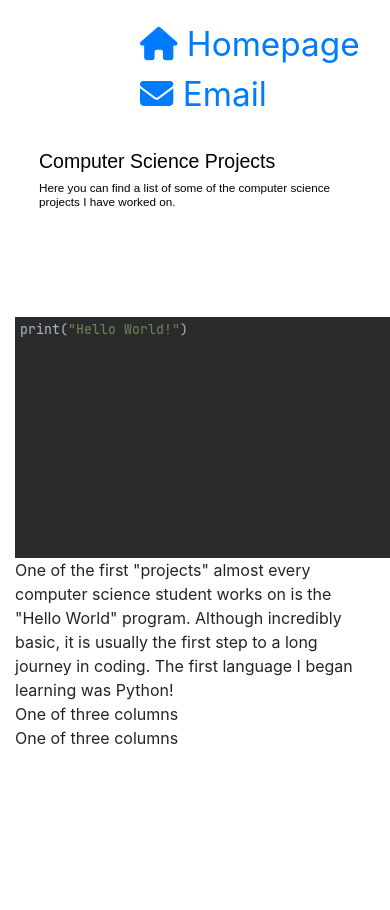
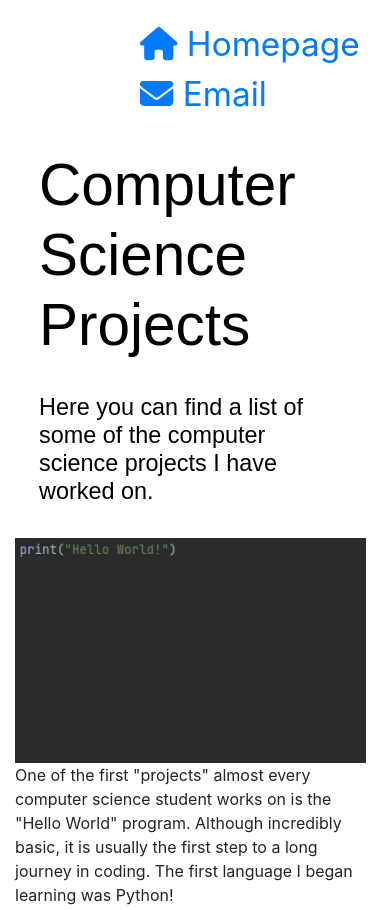
Before and after one commit to NoahClive/NoahClive.github.io, a plain HTML site: page Pages/projects.html in a window 390 px wide. Shown: the top 910 px of the page. Before the commit the page ends 844 px from the top, so only its background shows below. Drawn offline with nearby package versions, Linux system fonts and the light colour scheme.

Commit message:
Commit 7

```diff
--- a/Pages/projects.html
+++ b/Pages/projects.html
@@ -10,34 +10,47 @@
 
 <body>
     <div class="navigationbuttons">
-            <a href="/"><i class="fa fa-home"></i> Homepage</a> <br>
+            <a href="/"><i class="fa fa-home"></i> Homepage</a>
             <a href="mailto:Noahclive0717@gmail.com?subject = Feedback&body = Message"><i class="fa fa-envelope"></i> Email</a>
     </div>
 
     <header>
-        <h1>Computer Science Projects</h1>
+        <h1>Computer Science Projects</h1><br>
         <h2>Here you can find a list of some of the computer science projects I have worked on.</h2>
     </header>
 
     <div class="container">
         <div class="row">
-          <div class="col-sm">
+          <div class="col">
             <img src="/Images/Hello World.png" alt="">
           </div>
-          <div class="col-sm">
+          <div class="col">
             One of the first "projects" almost every computer science student works on is the "Hello World" program. Although incredibly basic, it is usually the first step to a long journey in coding. The first language I began learning was Python!
           </div>
         </div>
+        <br>
+        <br>
 
         <div class="row">
-            <div class="col-sm">
-              One of three columns
+            <div class="col">
+              <img src="/Images/Digital Imaging.png" alt="">
             </div>
-            <div class="col-sm">
-              One of three columns
+            <div class="col">
+              The first website I created wasn't for a computer science class! This project was created for my digital imaging class in my freshman year. The project was mostly focused on design over the function of the website but you can view it through this <a href="/Pages/Graphic Design Website/index.html">link!</a> <br>
             </div>
         </div>
-    </div>
+        <br>
+        <br>
 
+        <div class="row">
+            <div class="col">
+               <img src="/Images/Traffic Light.gif" alt="">
+            </div>
+            <div class="col">
+              This project was for my Intro to Computer Organization class. We had to use the Multimedia Logic program to create a functional stoplight using logic gates and flipflops.
+            </div>
+        </div>
+      </div>
 </body>
+
 </html>
--- a/Styles/index.css
+++ b/Styles/index.css
@@ -0,0 +1,65 @@
+
+header {
+    position: relative;
+    top: 150px;
+    left: 10%;
+}
+
+h1{
+    color: white;
+    width: 80vi;
+    font-size: 10vi;
+    font-family: Arial;
+}
+
+h2{
+    color: white;
+    font-size: 4vi;
+    font-family: Arial;
+    width: 80vi;
+
+}
+.navigationbuttons{
+    position: absolute;
+    right: 80px;
+    top: 20px;
+    width: 170px;
+    font-size: 25pt;
+}
+
+#BackgroundVideo{
+    width: 100vw;
+    height: 100vh;
+    object-fit: cover;
+    position: fixed;
+    left: 0;
+    right: 0;
+    top: 0;
+    bottom: 0;
+    z-index: -1;
+}
+
+
+
+.container{
+    position: relative;
+    top: 250px;
+}
+
+img{
+    width: 500px;
+    height: auto;
+}
+
+@media only screen and (max-width:500px){
+    img{width:90vi}
+    h1{
+        font-size: 15vi;
+    }
+    h2{
+        font-size: 6vi;
+    }
+    .container{
+    top: 175px;
+    }
+}
--- a/Styles/projects.css
+++ b/Styles/projects.css
@@ -3,15 +3,12 @@ header {
     position: relative;
     top: 150px;
     left: 10%;
-
-
-
 }
 
 h1{
     color: black;
     width: 80vi;
-    font-size: 5vi;
+    font-size: 8vi;
     font-family: Arial;
 }
 
@@ -34,3 +31,21 @@ h2{
     position: relative;
     top: 250px;
 }
+
+img{
+    width: 500px;
+    height: auto;
+}
+
+@media only screen and (max-width:500px){
+    img{width:90vi}
+    h1{
+        font-size: 15vi;
+    }
+    h2{
+        font-size: 6vi;
+    }
+    .container{
+    top: 175px;
+    }
+}
```
Also changed, not shown: index.html (+11 -31 lines).
